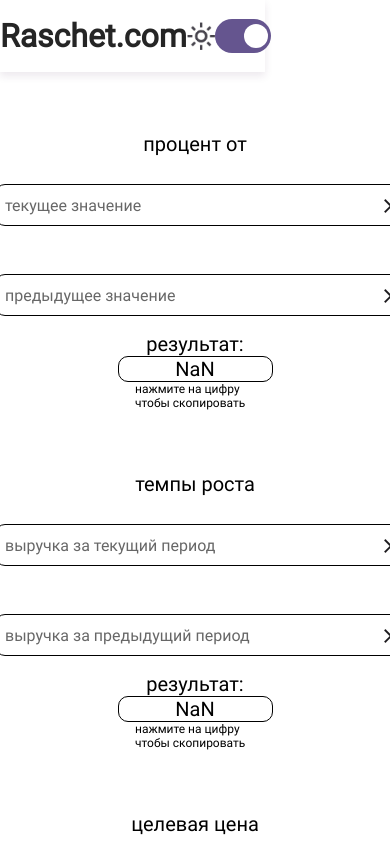
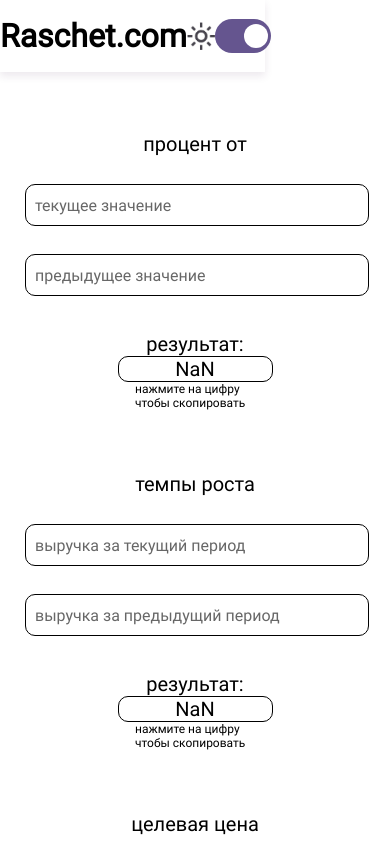
Before and after one commit to Jhn611/raschet, a Vue app: page / in a window 390 px wide. Shown: the top 844 px of the page. Built offline with nearby package versions, Linux system fonts and the light colour scheme.

Commit message:
mobile fix

```diff
--- a/src/main.css
+++ b/src/main.css
@@ -13,7 +13,7 @@ h1 {
   font-size: 32px;
   font-family: Roboto;
   font-weight: 600;
-  color: #252525;
+  color: #000000;
   margin: 0;
 }
 
@@ -335,15 +335,16 @@ input::-webkit-inner-spin-button {
   nav {
     display: none;
   }
-  .input_img {
+  .input {
+    width: 340px;
+    height: 40px;
+  }
+  .input__img {
     display: none;
   }
-  input {
-    top: 9px;
-    width: 391px;
-  }
-  .input_text {
-    top: 10px;
+  .input__field {
+    width: 328px;
+    height: 40px;
   }
   .input_div {
     width: 340px;
@@ -378,7 +379,7 @@ input::-webkit-inner-spin-button {
     height: 220px;
   }
   .card__main__inputs {
-    height: 130px;
+    height: 110px;
   }
   .card__main__results {
     height: 72px;
--- a/src/main.sass
+++ b/src/main.sass
@@ -4,6 +4,8 @@
   font-weight: normal
   font-style: normal
   font-display: swap
+
+$black: #000000
 
 #app
     //all: unset
@@ -13,28 +15,28 @@ h1
     font-size: 32px
     font-family: Roboto
     font-weight: 600
-    color: #252525
+    color: $black
     margin: 0
 
 h2
     font-size: 20px
     font-family: Roboto
     font-weight: 400
-    color: #000000
+    color: $black
     margin: 0
 
 p
     font-size: 20px
     font-family: Roboto
     font-weight: 400
-    color: #000000
+    color: $black
     margin: 0
 
 a
     all: unset
     font-size: 20px
     font-family: Roboto
-    color: #000000
+    color: $black
     &:hover
 
 
@@ -186,7 +188,7 @@ input::-webkit-inner-spin-button
     align-items: center
     justify-content: center
     background-color: transparent
-    border: 1px solid #000000
+    border: 1px solid $black
     border-radius: 10px
     width: 153px
     height: 40px
@@ -246,9 +248,9 @@ input::-webkit-inner-spin-button
         left: 0
         display: block
         width: 100%
-        border: 1px solid #000000
+        border: 1px solid $black
         padding: 0 0 0 14px
-        color: #000000
+        color: $black
         background: transparent
         border-radius: 10px
         width: 400px
@@ -260,7 +262,7 @@ input::-webkit-inner-spin-button
         &:not(:placeholder-shown)
             & + .input__label
                 transform: translate(.25rem, -145%) scale(.8)
-                color: #000000
+                color: $black
 
 
 @keyframes visible_on
@@ -289,6 +291,8 @@ input::-webkit-inner-spin-button
             width: 80px
         &__empty2
             width: 10px
+
+
 @media  screen and (max-width: 525px)
     html
         width: 100%
@@ -304,13 +308,16 @@ input::-webkit-inner-spin-button
     nav
         display: none
 
-    .input_img
-        display: none
-    input
-        top: 9px
-        width: 391px
-    .input_text
-        top: 10px
+    .input
+        width: 340px
+        height: 40px
+        &__img
+            display: none
+
+        &__field
+            width: 328px
+            height: 40px
+
     .input_div
         width: 340px
         height: 56px
@@ -337,7 +344,7 @@ input::-webkit-inner-spin-button
             width: 700px
             height: 220px
             &__inputs
-                height: 130px
+                height: 110px
             &__results
                 height: 72px
 
```
Also changed, not shown: 5 other files (tests, documents, lock files or other folders).
